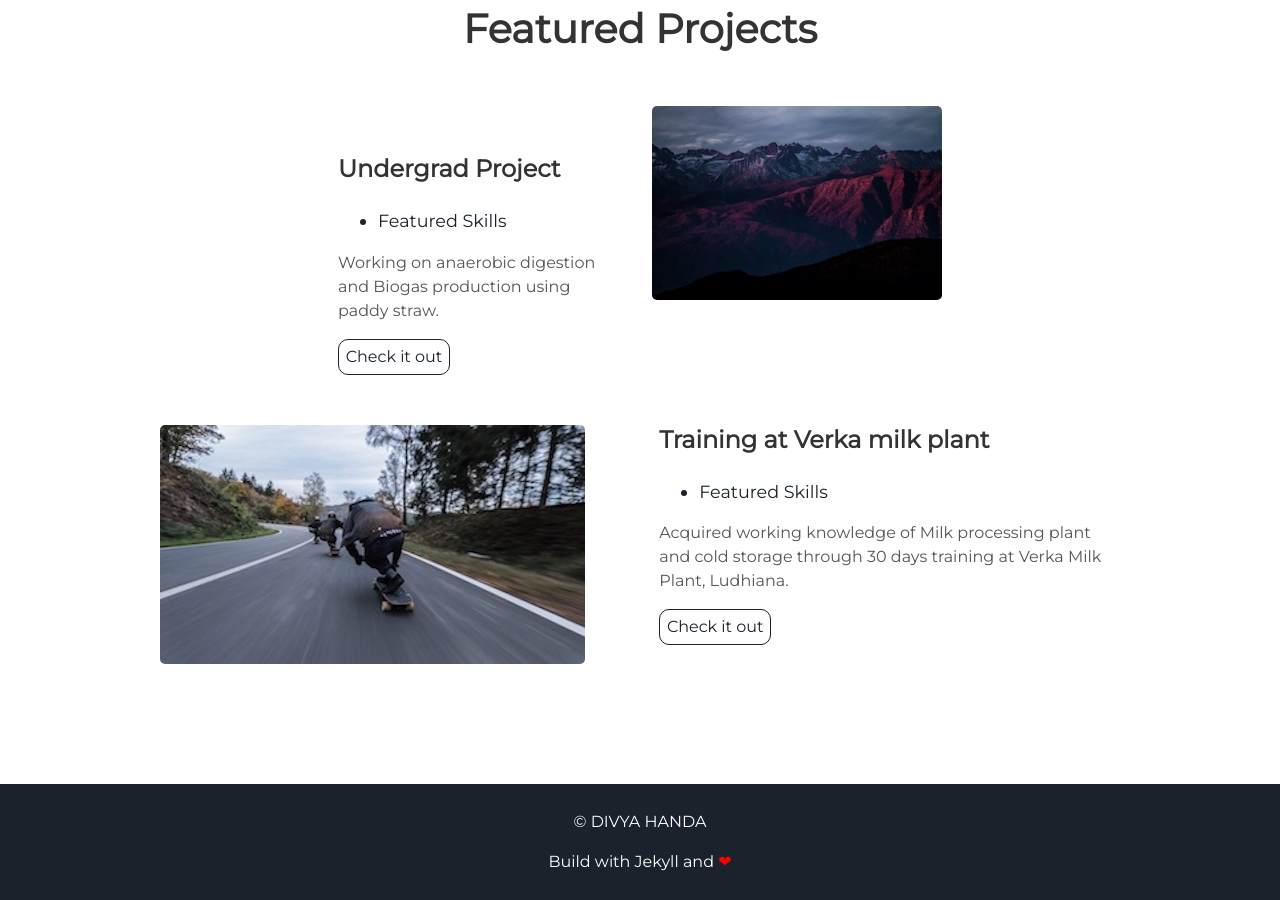
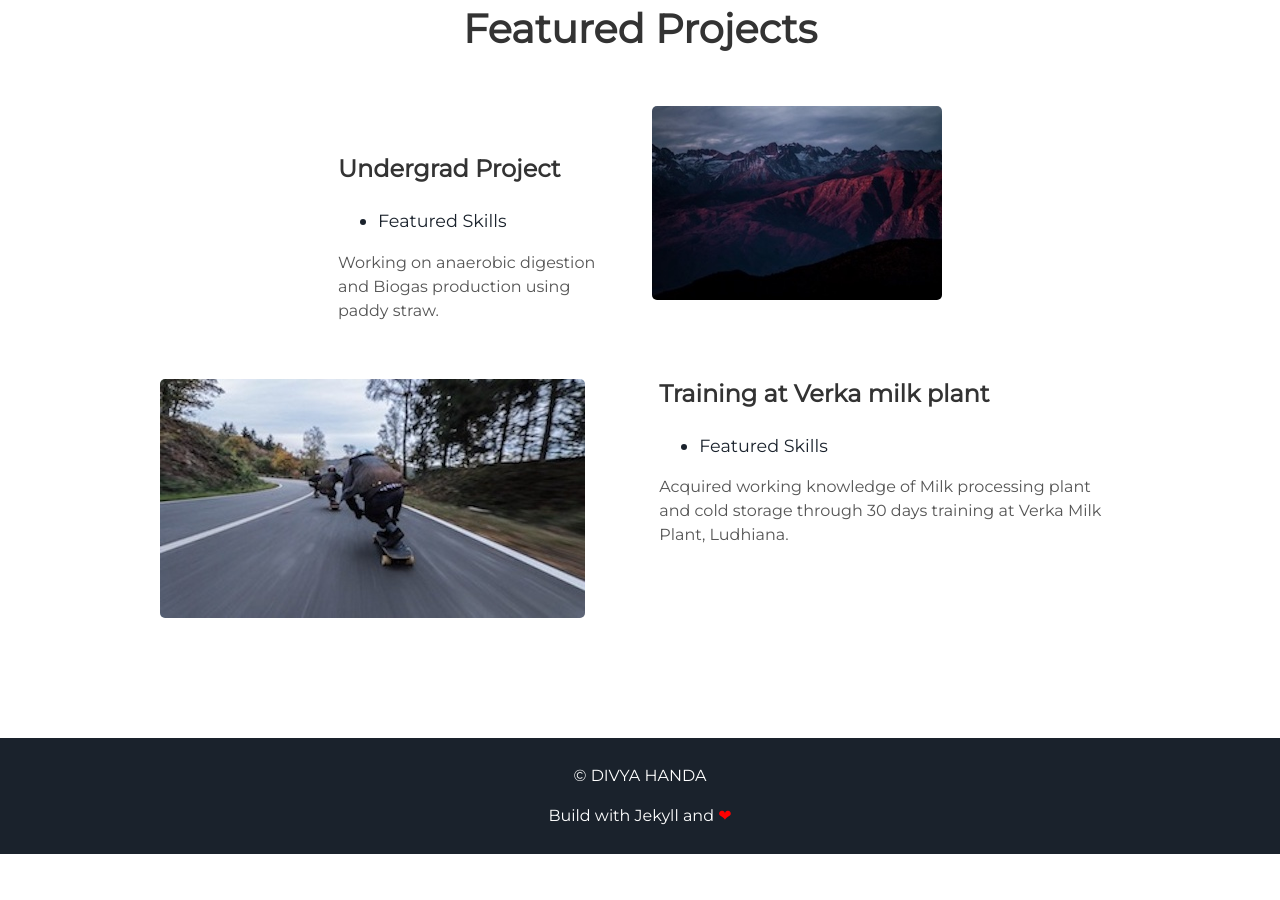
Before and after one commit to abhinavhanda21/dh, a Jekyll site: the page built from index.html, in a window 1280 px wide and 900 px high, scrolled down 3851 px. Built offline with Jekyll 4.4.1, drawn with Linux system fonts in a browser that asks for light colours; after the commit the page ends 4705 px from its top, so only the background shows below that.

Commit message:
Update projects.html

```diff
--- a/_includes/projects.html
+++ b/_includes/projects.html
@@ -11,7 +11,6 @@
       <li> Featured Skills</li>
     </ul>
     <p>Working on anaerobic digestion and Biogas production using paddy straw.</p>
-    <a class="project-link" href="#">Check it out</a>
   </div>
 </div>
 <div class="user-projects">
@@ -24,6 +23,5 @@
       <li> Featured Skills</li>
     </ul>
     <p> Acquired working knowledge of Milk processing plant and cold storage through 30 days training at Verka Milk Plant, Ludhiana.</p>
-    <a class="project-link" href="#">Check it out</a>
   </div>
 </div>
```
